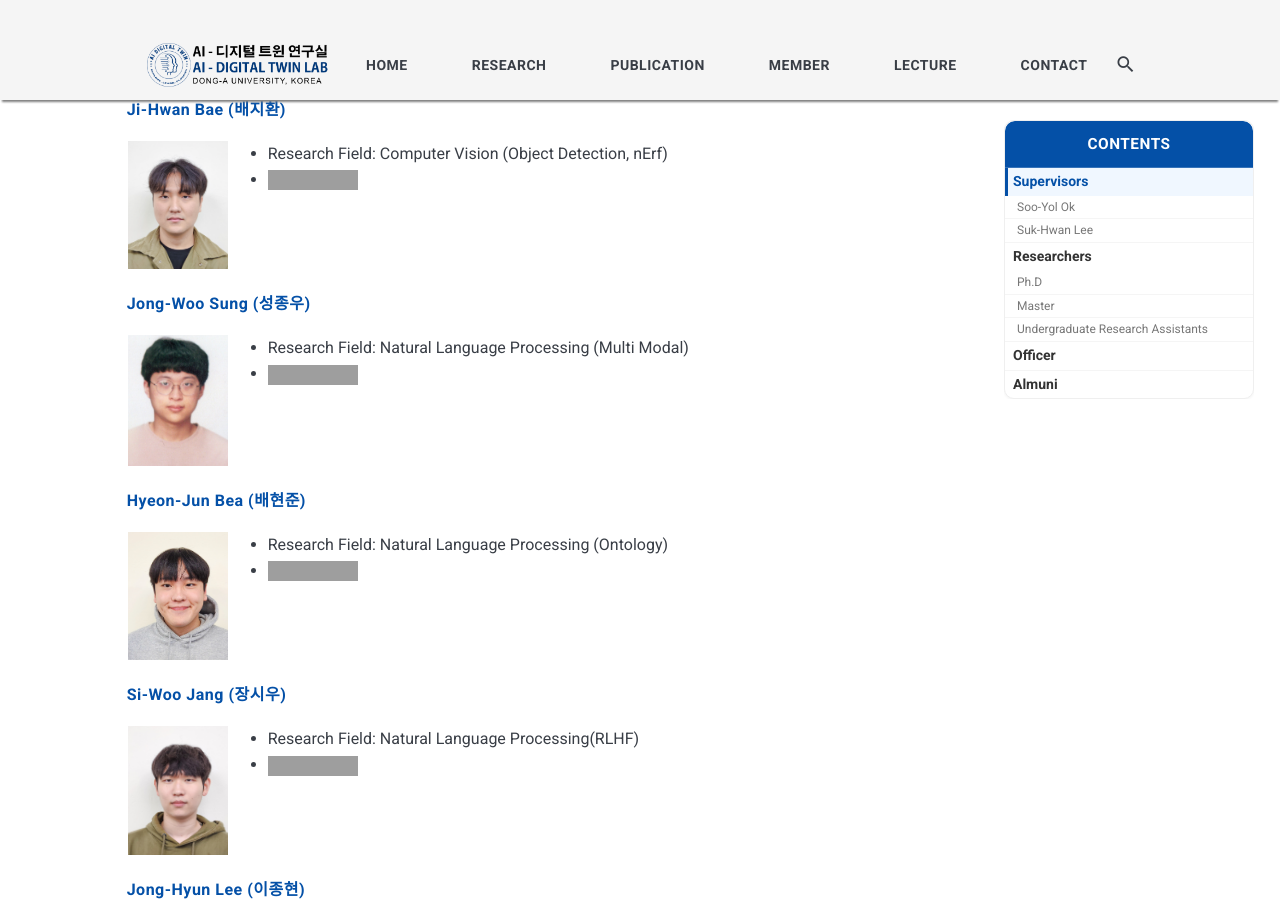
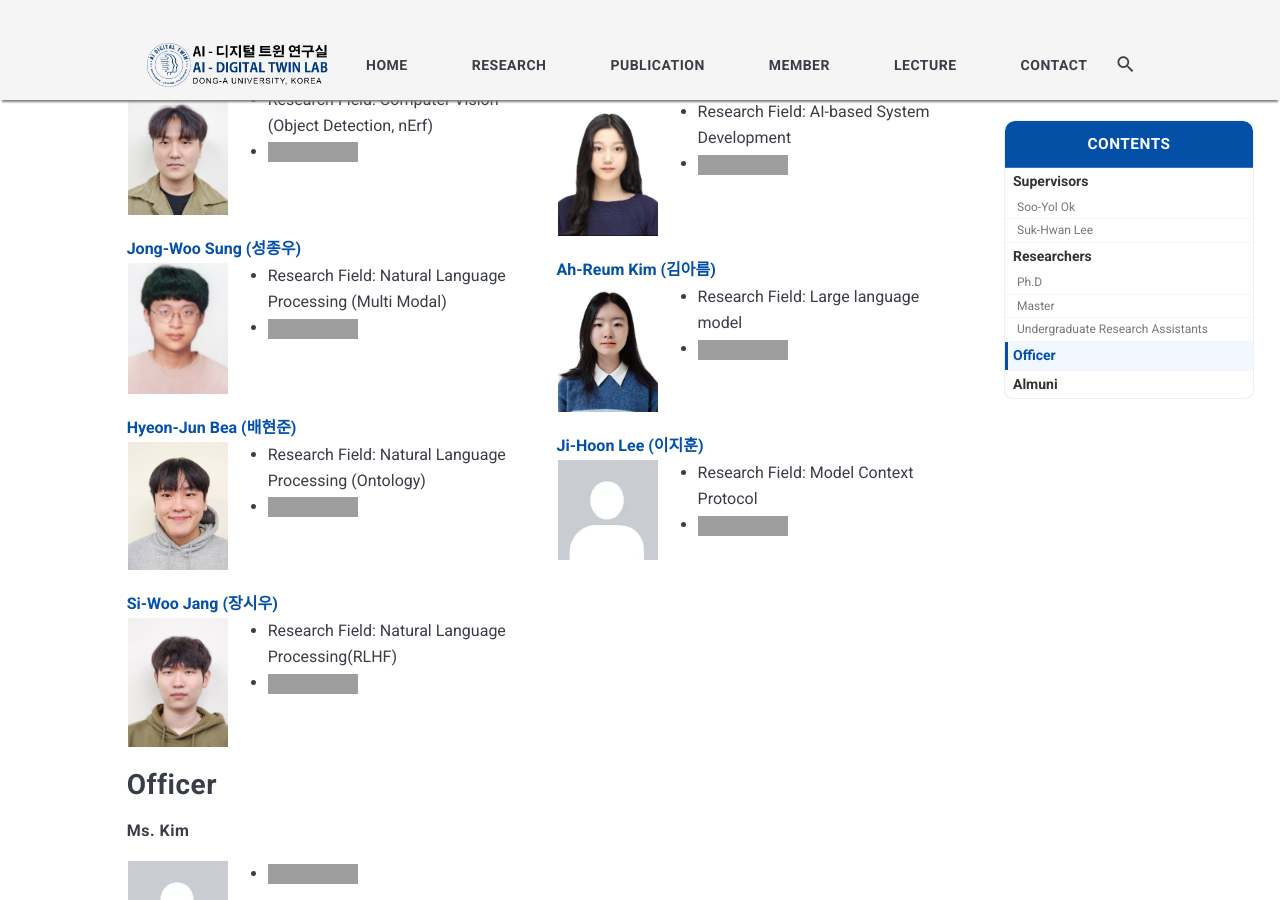
Before and after one commit to AIDTLab-DAU/AIDTLab-DAU.github.io, a Jekyll site: the page built from _pages/1-member.md, in a window 1280 px wide and 900 px high, scrolled down 4998 px. Built offline with Jekyll 4.4.1, drawn with Linux system fonts in a browser that asks for light colours; nearby versions of some CDN libraries; grey boxes are pictures that could not be loaded.

Commit message:
Updated new students and Member page format for undergrad student

```diff
--- a/_pages/1-member.md
+++ b/_pages/1-member.md
@@ -259,149 +259,202 @@
 
 ### Undergraduate Research Assistants
 
-###### [Jeong-Sik Kim (김정식)](/member/kjs)
+<div style="display: flex; flex-wrap: wrap; justify-content: space-between;">
+  <div style="width: 48%;">
+    <!-- Column 1: Students 1-6 -->
 
-<table border="0">
-	<tr valign="top">
-		<td width="120"><img align="left" width="100px" margin="10px" src="../images/Undergrad/Lab_FOTO/JeonSik Kim.png"/></td>
-		<td>
-			<ul>
-				<li>Research Field: Autonomous-Drone, Computer Vision</li>
-				<li><a href="mailto:2343783@donga.ac.kr">
-	<img alt="Static Badge" src="https://img.shields.io/badge/2343783@donga.ac.kr-%23003879?style=flat&logo=maildotcom&logoColor=%23003879&labelColor=C0C0C0">
-</a></li>
-			</ul>
-		</td>
-	</tr>
-</table>
+    <a href="/member/kjs">
+		<b>Jeong-Sik Kim (김정식)</b>
+	</a>
+    <table border="0">
+      <tr valign="top">
+        <td width="120"><img align="left" width="100px" margin="10px" src="../images/Undergrad/Lab_FOTO/JeonSik Kim.png"/></td>
+        <td>
+          <ul>
+            <li>Research Field: Autonomous-Drone, Computer Vision</li>
+            <li><a href="mailto:2343783@donga.ac.kr">
+      <img alt="Static Badge" src="https://img.shields.io/badge/2343783@donga.ac.kr-%23003879?style=flat&logo=maildotcom&logoColor=%23003879&labelColor=C0C0C0">
+    </a></li>
+          </ul>
+        </td>
+      </tr>
+    </table>
 
-###### [Chae-Young Yi (이채영)](/member/ycy)
+	<a href="/member/ycy">
+		<b>Chae-Young Yi (이채영)</b>
+	</a>
+    <table border="0">
+      <tr valign="top">
+        <td width="120"><img align="left" width="100px" margin="10px" src="../images/Undergrad/Lab_FOTO/ChaeYoung Yi.jpeg"/></td>
+        <td>
+          <ul>
+            <li>Research Field: Computer Vision(Anomaly Detection)</li>
+            <li><a href="mailto:2243487@donga.ac.kr">
+      <img alt="Static Badge" src="https://img.shields.io/badge/2243487@donga.ac.kr-%23003879?style=flat&logo=maildotcom&logoColor=%23003879&labelColor=C0C0C0">
+    </a></li>
+          </ul>
+        </td>
+      </tr>
+    </table>
 
-<table border="0">
-	<tr valign="top">
-		<td width="120"><img align="left" width="100px" margin="10px" src="../images/Undergrad/Lab_FOTO/ChaeYoung Yi.jpeg"/></td>
-		<td>
-			<ul>
-				<li>Research Field: Computer Vision(Anomaly Detection)</li>
-				<li><a href="mailto:2243487@donga.ac.kr">
-	<img alt="Static Badge" src="https://img.shields.io/badge/2243487@donga.ac.kr-%23003879?style=flat&logo=maildotcom&logoColor=%23003879&labelColor=C0C0C0">
-</a></li>
-			</ul>
-		</td>
-	</tr>
-</table>
+	<a href="/member/bjw">
+		<b>Ji-Hwan Bae (배지환)</b>
+	</a>
+    <table border="0">
+      <tr valign="top">
+        <td width="120"><img align="left" width="100px" margin="10px" src="../images/Undergrad/Lab_FOTO/JiHwan Bae.jpg"/></td>
+        <td>
+          <ul>
+            <li>Research Field: Computer Vision (Object Detection, nErf)</li>
+            <li><a href="mailto:qowlghks12345@naver.com">
+      <img alt="Static Badge" src="https://img.shields.io/badge/qowlghks12345@naver.com-%23003879?style=flat&logo=maildotcom&logoColor=%23003879&labelColor=C0C0C0">
+    </a></li>
+          </ul>
+        </td>
+      </tr>
+    </table>
 
-###### [Ji-Hwan Bae (배지환)](/member/bjw)
+	<a href="/member/jswoo">
+		<b>Jong-Woo Sung (성종우)</b>
+	</a>
+    <table border="0">
+      <tr valign="top">
+        <td width="120"><img align="left" width="100px" margin="10px" src="../images/Undergrad/Lab_FOTO/JongWoo Sung.jpeg"/></td>
+        <td>
+          <ul>
+            <li>Research Field: Natural Language Processing (Multi Modal)</li>
+            <li><a href="mailto:mtplanthehuman@gmail.com">
+      <img alt="Static Badge" src="https://img.shields.io/badge/mtplanthehuman@gmail.com-%23003879?style=flat&logo=maildotcom&logoColor=%23003879&labelColor=C0C0C0">
+    </a></li>
+          </ul>
+        </td>
+      </tr>
+    </table>
 
-<table border="0">
-	<tr valign="top">
-		<td width="120"><img align="left" width="100px" margin="10px" src="../images/Undergrad/Lab_FOTO/JiHwan Bae.jpg"/></td>
-		<td>
-			<ul>
-				<li>Research Field: Computer Vision (Object Detection, nErf)</li>
-				<li><a href="mailto:qowlghks12345@naver.com">
-	<img alt="Static Badge" src="https://img.shields.io/badge/qowlghks12345@naver.com-%23003879?style=flat&logo=maildotcom&logoColor=%23003879&labelColor=C0C0C0">
-</a></li>
-			</ul>
-		</td>
-	</tr>
-</table>
+	<a href="/member/bhj">
+		<b>Hyeon-Jun Bea (배현준)</b>
+	</a>
+    <table border="0">
+      <tr valign="top">
+        <td width="120"><img align="left" width="100px" margin="10px" src="../images/Undergrad/Lab_FOTO/HyeonJun Bae.jpg"/></td>
+        <td>
+          <ul>
+            <li>Research Field: Natural Language Processing (Ontology)</li>
+            <li><a href="mailto:guli0624@naver.com">
+      <img alt="Static Badge" src="https://img.shields.io/badge/guli0624@naver.com-%23003879?style=flat&logo=maildotcom&logoColor=%23003879&labelColor=C0C0C0">
+    </a></li>
+          </ul>
+        </td>
+      </tr>
+    </table>
 
-###### [Jong-Woo Sung (성종우)](/member/jswoo)
+	<a href="/member/jsw">
+		<b>Si-Woo Jang (장시우)</b>
+	</a>
+    <table border="0">
+      <tr valign="top">
+        <td width="120"><img align="left" width="100px" margin="10px" src="../images/Undergrad/Lab_FOTO/SiWoo Jang.jpg"/></td>
+        <td>
+          <ul>
+            <li>Research Field: Natural Language Processing(RLHF)</li>
+            <li><a href="mailto:jsw74092@gmail.com">
+      <img alt="Static Badge" src="https://img.shields.io/badge/jsw74092@gmail.com-%23003879?style=flat&logo=maildotcom&logoColor=%23003879&labelColor=C0C0C0">
+    </a></li>
+          </ul>
+        </td>
+      </tr>
+    </table>
+  </div>
 
-<table border="0">
-	<tr valign="top">
-		<td width="120"><img align="left" width="100px" margin="10px" src="../images/Undergrad/Lab_FOTO/JongWoo Sung.jpeg"/></td>
-		<td>
-			<ul>
-				<li>Research Field: Natural Language Processing (Multi Modal)</li>
-				<li><a href="mailto:mtplanthehuman@gmail.com">
-	<img alt="Static Badge" src="https://img.shields.io/badge/mtplanthehuman@gmail.com-%23003879?style=flat&logo=maildotcom&logoColor=%23003879&labelColor=C0C0C0">
-</a></li>
-			</ul>
-		</td>
-	</tr>
-</table>
+  <div style="width: 48%;">
+    <!-- Column 2: Students 7-11 -->
 
-###### [Hyeon-Jun Bea (배현준)](/member/bhj)
+	<a href="/member/ljh">
+		<b>Jong-Hyun Lee (이종현)</b>
+	</a>
+    <table border="0">
+      <tr valign="top">
+        <td width="120"><img align="left" width="100px" margin="10px" src="../images/Undergrad/Lab_FOTO/JongHyun Lee.jpeg"/></td>
+        <td>
+          <ul>
+            <li>Research Field: Computer Vision (Object Detection, nErf)</li>
+            <li><a href="jh012403@gmail.com">
+      <img alt="Static Badge" src="https://img.shields.io/badge/jh012403@gmail.com-%23003879?style=flat&logo=maildotcom&logoColor=%23003879&labelColor=C0C0C0">
+    </a></li>
+          </ul>
+        </td>
+      </tr>
+    </table>
 
-<table border="0">
-	<tr valign="top">
-		<td width="120"><img align="left" width="100px" margin="10px" src="../images/Undergrad/Lab_FOTO/HyeonJun Bae.jpg"/></td>
-		<td>
-			<ul>
-				<li>Research Field: Natural Language Processing (Ontology)</li>
-				<li><a href="mailto:guli0624@naver.com">
-	<img alt="Static Badge" src="https://img.shields.io/badge/guli0624@naver.com-%23003879?style=flat&logo=maildotcom&logoColor=%23003879&labelColor=C0C0C0">
-</a></li>
-			</ul>
-		</td>
-	</tr>
-</table>
+	<a href="/member/lja">
+		<b>Ji-An Lee (이지안)</b>
+	</a>
+    <table border="0">
+      <tr valign="top">
+        <td width="120"><img align="left" width="100px" margin="10px" src="../images/Undergrad/Lab_FOTO/Ji-An Lee.jpg"/></td>
+        <td>
+          <ul>
+            <li>Research Field: Autonomous Driving, Emergency Medical Services, and Mntal Health.</li>
+            <li><a href="mailto:2344025@donga.ac.kr">
+      <img alt="Static Badge" src="https://img.shields.io/badge/2344025@donga.ac.kr-%23003879?style=flat&logo=maildotcom&logoColor=%23003879&labelColor=C0C0C0">
+    </a></li>
+          </ul>
+        </td>
+      </tr>
+    </table>
 
-###### [Si-Woo Jang (장시우)](/member/jsw)
+	<a href="/member/kbr">
+		<b>Bo-Ryeon Kim (김보련)</b>
+	</a>
+    <table border="0">
+      <tr valign="top">
+        <td width="120"><img align="left" width="100px" margin="10px" src="../images/Undergrad/Lab_FOTO/Bo-Ryeon Kim.jpg"/></td>
+        <td>
+          <ul>
+            <li>Research Field: AI-based System Development</li>
+            <li><a href="mailto:kimnbr0422@gmail.com">
+      <img alt="Static Badge" src="https://img.shields.io/badge/kimnbr0422@gmail.com-%23003879?style=flat&logo=maildotcom&logoColor=%23003879&labelColor=C0C0C0">
+    </a></li>
+          </ul>
+        </td>
+      </tr>
+    </table>
 
-<table border="0">
-	<tr valign="top">
-		<td width="120"><img align="left" width="100px" margin="10px" src="../images/Undergrad/Lab_FOTO/SiWoo Jang.jpg"/></td>
-		<td>
-			<ul>
-				<li>Research Field: Natural Language Processing(RLHF)</li>
-				<li><a href="mailto:jsw74092@gmail.com">
-	<img alt="Static Badge" src="https://img.shields.io/badge/jsw74092@gmail.com-%23003879?style=flat&logo=maildotcom&logoColor=%23003879&labelColor=C0C0C0">
-</a></li>
-			</ul>
-		</td>
-	</tr>
-</table>
+	<a href="/member/kar">
+		<b>Ah-Reum Kim (김아름)</b>
+	</a>
+    <table border="0">
+      <tr valign="top">
+        <td width="120"><img align="left" width="100px" margin="10px" src="../images/Undergrad/Lab_FOTO/Ah-Reum Kim.jpg"/></td>
+        <td>
+          <ul>
+            <li>Research Field: Large language model</li>
+            <li><a href="mailto:2444277@donga.ac.kr">
+      <img alt="Static Badge" src="https://img.shields.io/badge/2444277@donga.ac.kr-%23003879?style=flat&logo=maildotcom&logoColor=%23003879&labelColor=C0C0C0">
+    </a></li>
+          </ul>
+        </td>
+      </tr>
+    </table>
 
-###### [Jong-Hyun Lee (이종현)](/member/ljh)
-
-<table border="0">
-	<tr valign="top">
-		<td width="120"><img align="left" width="100px" margin="10px" src="../images/Undergrad/Lab_FOTO/JongHyun Lee.jpeg"/></td>
-		<td>
-			<ul>
-				<li>Research Field: Computer Vision (Object Detection, nErf)</li>
-				<li><a href="jh012403@gmail.com">
-	<img alt="Static Badge" src="https://img.shields.io/badge/jh012403@gmail.com-%23003879?style=flat&logo=maildotcom&logoColor=%23003879&labelColor=C0C0C0">
-</a></li>
-			</ul>
-		</td>
-	</tr>
-</table>
-
-###### [Ji-An Lee (이지안)](/member/lja)
-
-<table border="0">
-	<tr valign="top">
-		<td width="120"><img align="left" width="100px" margin="10px" src="../images/Undergrad/Lab_FOTO/Ji-An Lee.jpg"/></td>
-		<td>
-			<ul>
-				<li>Research Field: Autonomous Driving, Emergency Medical Services, and Mntal Health.</li>
-				<li><a href="mailto:2344025@donga.ac.kr">
-	<img alt="Static Badge" src="https://img.shields.io/badge/2344025@donga.ac.kr-%23003879?style=flat&logo=maildotcom&logoColor=%23003879&labelColor=C0C0C0">
-</a></li>
-			</ul>
-		</td>
-	</tr>
-</table>
-
-###### [Bo-Ryeon Kim (김보련)](/member/kbr)
-
-<table border="0">
-	<tr valign="top">
-		<td width="120"><img align="left" width="100px" margin="10px" src="../images/Undergrad/Lab_FOTO/Bo-Ryeon Kim.jpg"/></td>
-		<td>
-			<ul>
-				<li>Research Field: AI-based System Development</li>
-				<li><a href="mailto:kimnbr0422@gmail.com">
-	<img alt="Static Badge" src="https://img.shields.io/badge/kimnbr0422@gmail.com-%23003879?style=flat&logo=maildotcom&logoColor=%23003879&labelColor=C0C0C0">
-</a></li>
-			</ul>
-		</td>
-	</tr>
-</table>
+	<a href="/member/ljhoon">
+		<b>Ji-Hoon Lee (이지훈)</b>
+	</a>
+    <table border="0">
+      <tr valign="top">
+        <td width="120"><img align="left" width="100px" margin="10px" src="../images/default-ava.jpg"/></td>
+        <td>
+          <ul>
+            <li>Research Field: Model Context Protocol</li>
+            <li><a href="mailto:jameshoon@donga.ac.kr">
+      <img alt="Static Badge" src="https://img.shields.io/badge/jameshoon@donga.ac.kr-%23003879?style=flat&logo=maildotcom&logoColor=%23003879&labelColor=C0C0C0">
+    </a></li>
+          </ul>
+        </td>
+      </tr>
+    </table>
+  </div>
+</div>
 
 <!-- ###### [Ji-Heon Kim (김지헌)](/member/PageNotFound)
 
```
Also changed, not shown: _pages/99-kar.md (added, +28 -0 lines), _pages/99-ljhoon.md (added, +28 -0 lines), images/Undergrad/Lab_FOTO/Ah-Reum Kim.jpg (added).
